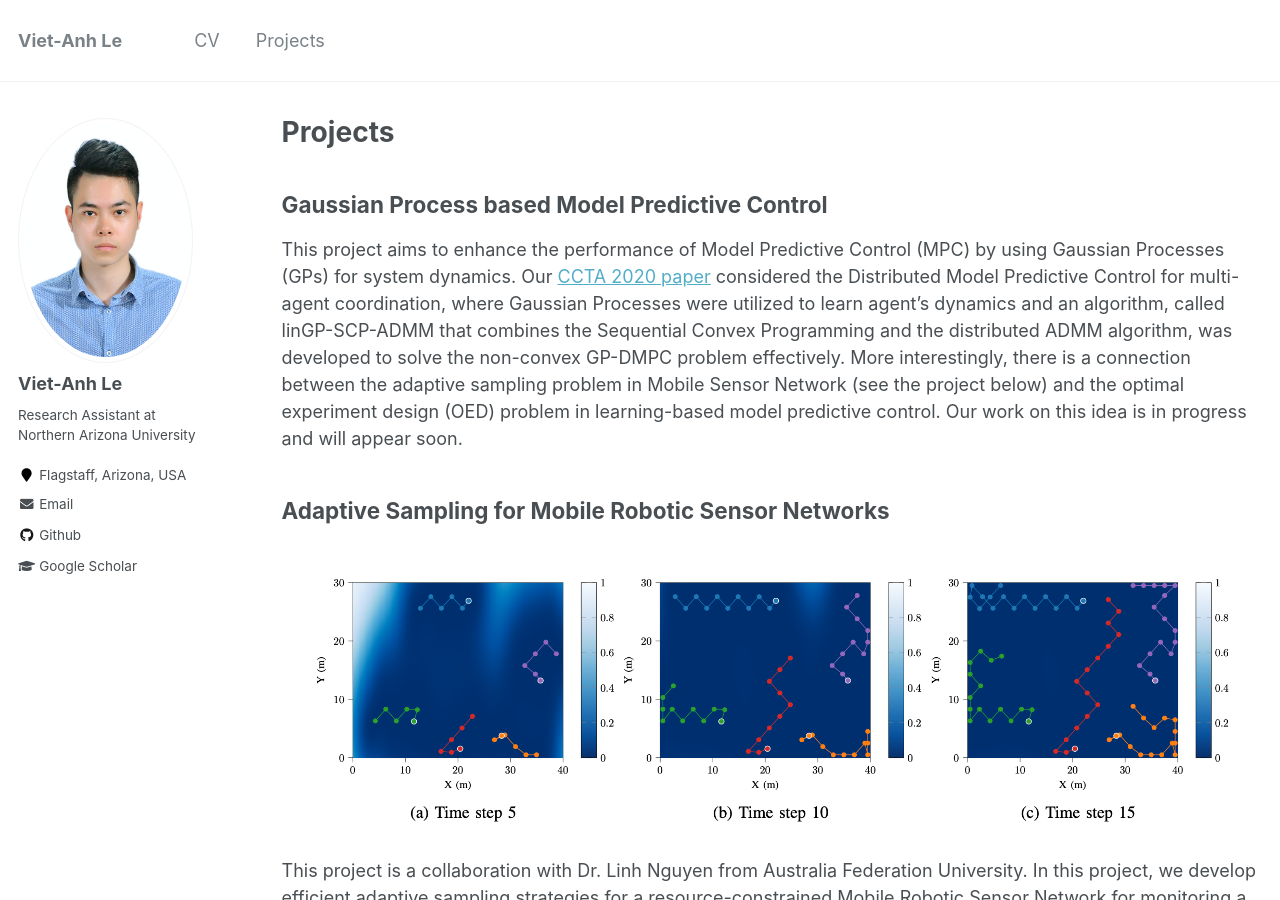
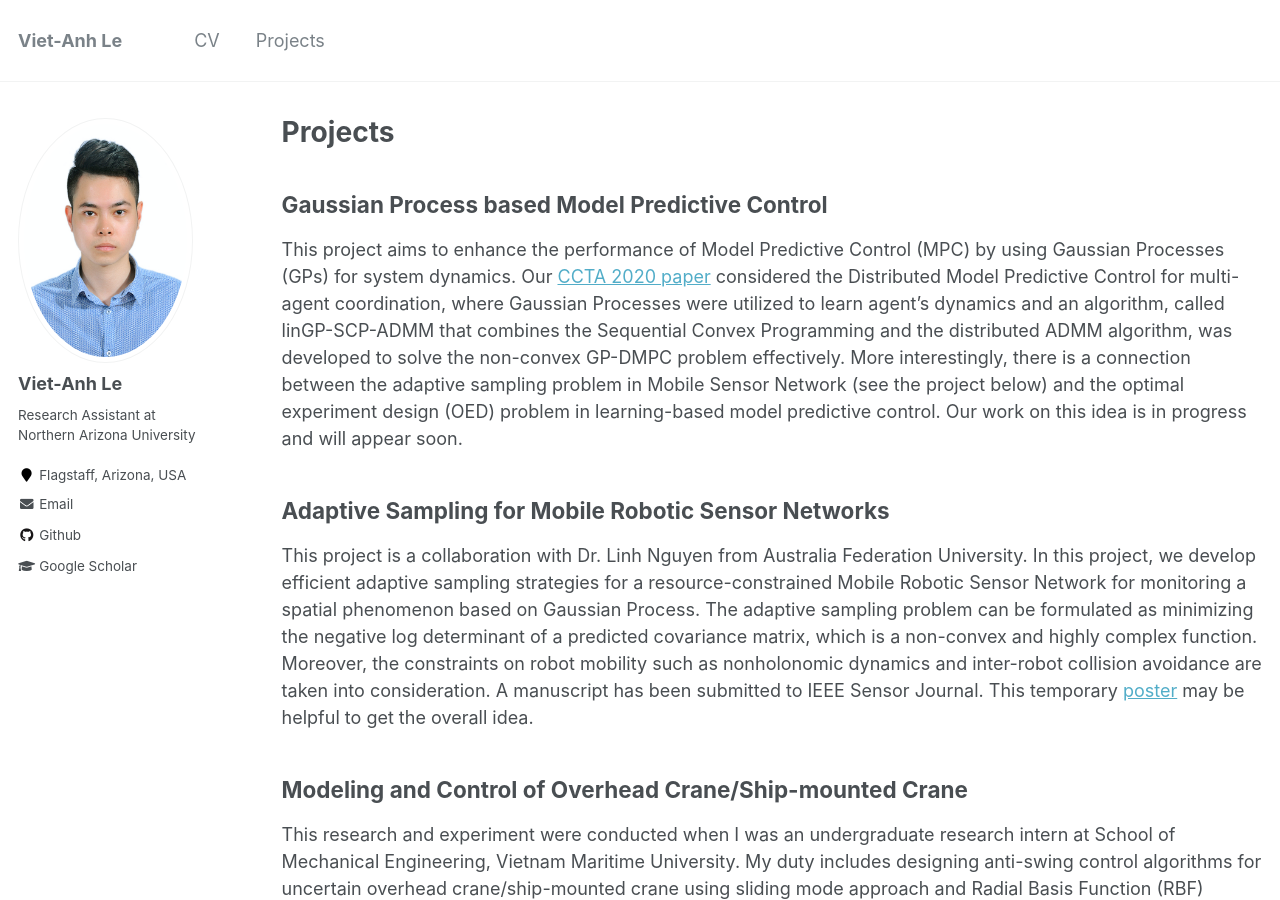
Before and after one commit to vietanhle0101/vietanhle0101.github.io, a Jekyll site: the page built from _pages/projects.md, in a window 1280 px wide and 900 px high. Built offline with Jekyll 4.4.1, drawn with Linux system fonts in a browser that asks for light colours.

Commit message:
minor revision

```diff
--- a/_pages/projects.md
+++ b/_pages/projects.md
@@ -12,7 +12,7 @@ This project aims to enhance the performance of Model Predictive Control (MPC) b
 
 
 ## Adaptive Sampling for Mobile Robotic Sensor Networks
-![](../images/mrsn.png)
+<!-- ![](../images/mrsn.png) -->
 
 This project is a collaboration with Dr. Linh Nguyen from Australia Federation University. In this project, we develop efficient adaptive sampling strategies for a resource-constrained Mobile Robotic Sensor Network for monitoring a spatial phenomenon based on Gaussian Process. The adaptive sampling problem can be formulated as minimizing the negative log determinant of a predicted covariance matrix, which is a non-convex and highly complex function. Moreover, the constraints on robot mobility such as nonholonomic dynamics and inter-robot collision avoidance are taken into consideration. A manuscript has been submitted to IEEE Sensor Journal. This temporary [poster](https://drive.google.com/file/d/1apgg5WV97UPYR_t9cqHdULxc3_-MBZYi/view?usp=sharing) may be helpful to get the overall idea.
 
```
